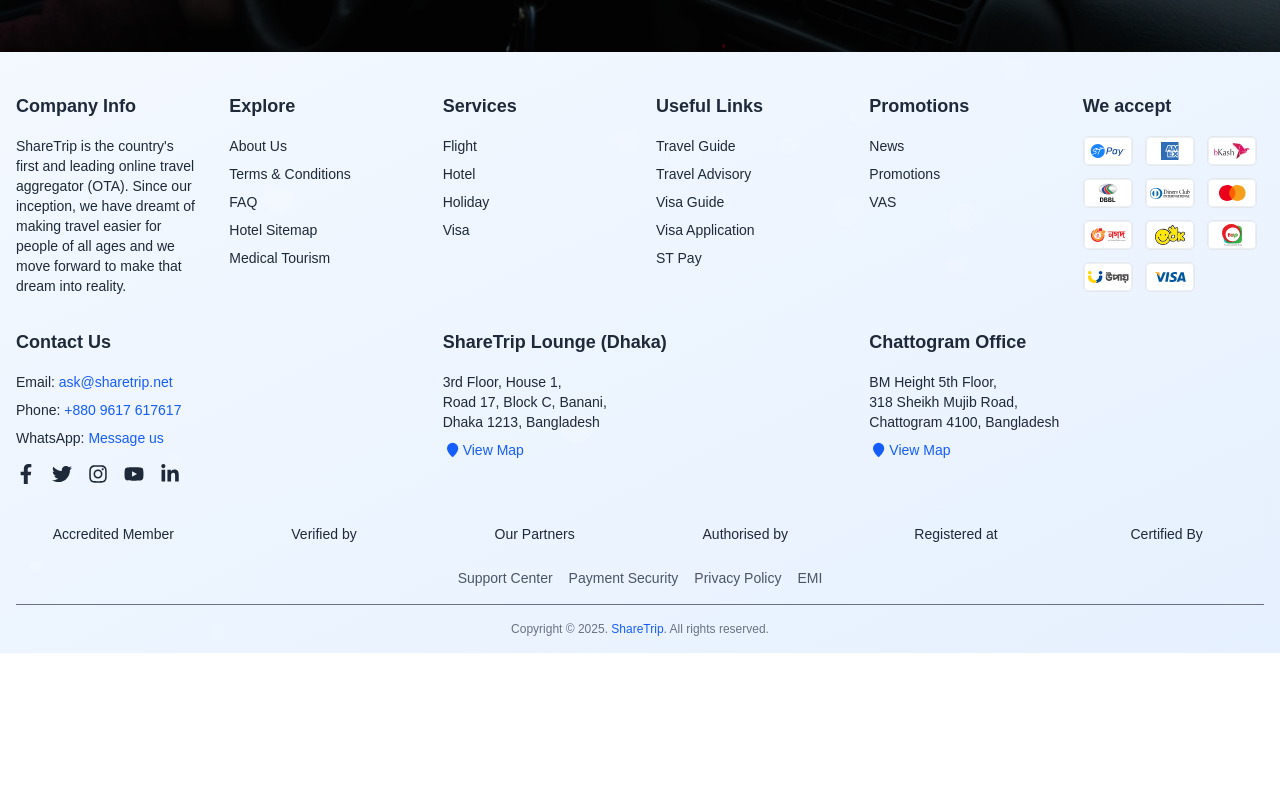
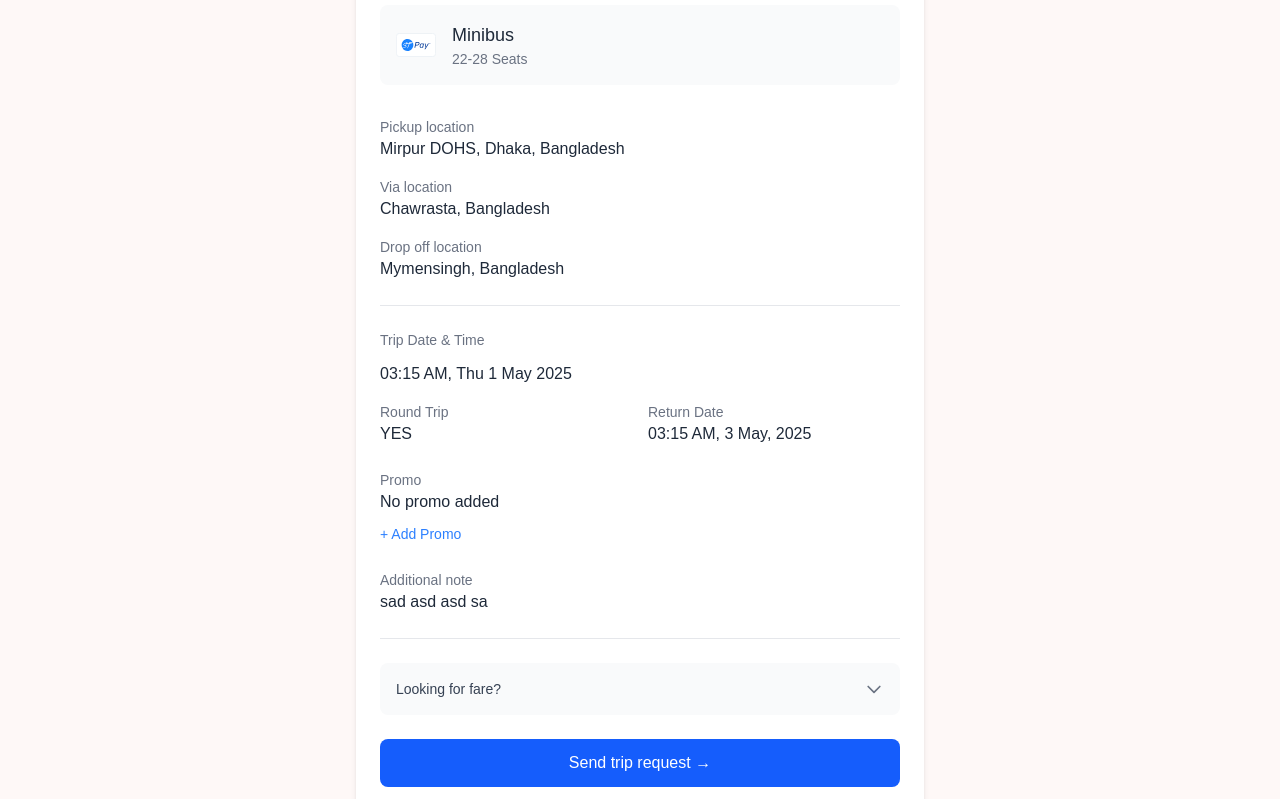
Before and after one commit to khmuhib01/trippe, a Next.js app: page /car-rental/review-trip-request in a window 1280 px wide. Shown: the part 281-1080 px from the top of the page. Before the commit the page ends 934 px from the top, so only its background shows below. Built offline with nearby package versions, Linux system fonts and the light colour scheme.

Commit message:
review trip page design

```diff
--- a/src/app/(rental)/car-rental/review-trip-request/page.jsx
+++ b/src/app/(rental)/car-rental/review-trip-request/page.jsx
@@ -1,5 +1,183 @@
-import React from 'react';
+'use client';
+import React, {useState} from 'react';
+import {Back} from '@/ui-share/Icon';
+import {stPay} from '@/ui-share/Image';
+import Image from 'next/image';
+import {useRouter} from 'next/navigation';
 
 export default function ReviewTripRequest() {
-	return <div>ReviewTripRequest</div>;
+	const router = useRouter();
+	const [showPromoPopup, setShowPromoPopup] = useState(false);
+	const [promoCode, setPromoCode] = useState('');
+	const [showFareInfo, setShowFareInfo] = useState(false);
+
+	const handleApplyPromo = () => {
+		// Handle promo code application logic here
+		setShowPromoPopup(false);
+		// You would typically validate the promo code here
+	};
+
+	return (
+		<section className="bg-[#FEF8F7] min-h-screen py-8">
+			<div className="container mx-auto">
+				<div className="flex justify-center">
+					<div className="w-full max-w-[600px] px-4">
+						{/* Header with Back button */}
+						<div className="mb-6">
+							<button
+								className="flex items-center gap-2 text-gray-600 hover:text-gray-800"
+								onClick={() => router.back()}
+							>
+								<Back /> Back
+							</button>
+						</div>
+
+						{/* Main card */}
+						<div className="bg-white rounded-lg shadow-md p-6">
+							{/* Title section */}
+							<div className="mb-6">
+								<h1 className="text-2xl font-bold text-gray-800">Rental</h1>
+							</div>
+
+							<hr className="my-4 border-gray-200" />
+
+							{/* Vehicle selection */}
+							<div className="mb-8">
+								<div className="flex items-center gap-4 p-4 bg-gray-50 rounded-lg">
+									<Image src={stPay} alt="Minibus" width={40} height={40} />
+									<div>
+										<h2 className="text-lg font-medium text-gray-800">Minibus</h2>
+										<p className="text-sm text-gray-500">22-28 Seats</p>
+									</div>
+								</div>
+							</div>
+
+							{/* Location details */}
+							<div className="space-y-4 mb-6">
+								<div>
+									<h3 className="text-sm font-medium text-gray-500">Pickup location</h3>
+									<p className="text-md font-medium text-gray-800">Mirpur DOHS, Dhaka, Bangladesh</p>
+								</div>
+								<div>
+									<h3 className="text-sm font-medium text-gray-500">Via location</h3>
+									<p className="text-md font-medium text-gray-800">Chawrasta, Bangladesh</p>
+								</div>
+								<div>
+									<h3 className="text-sm font-medium text-gray-500">Drop off location</h3>
+									<p className="text-md font-medium text-gray-800">Mymensingh, Bangladesh</p>
+								</div>
+							</div>
+
+							<hr className="my-6 border-gray-200" />
+
+							{/* Trip details */}
+							<div className="mb-6">
+								<h3 className="text-sm font-medium text-gray-500 mb-3">Trip Date & Time</h3>
+								<p className="text-md text-gray-800 mb-4">03:15 AM, Thu 1 May 2025</p>
+
+								<div className="grid grid-cols-2 gap-4 mb-4">
+									<div>
+										<h3 className="text-sm font-medium text-gray-500">Round Trip</h3>
+										<p className="text-md font-medium text-gray-800">YES</p>
+									</div>
+									<div>
+										<h3 className="text-sm font-medium text-gray-500">Return Date</h3>
+										<p className="text-md font-medium text-gray-800">03:15 AM, 3 May, 2025</p>
+									</div>
+								</div>
+							</div>
+
+							{/* Promo code */}
+							<div className="mb-6">
+								<h3 className="text-sm font-medium text-gray-500">Promo</h3>
+								<p className="text-md font-medium text-gray-800 mb-2">
+									{promoCode ? `Applied: ${promoCode}` : 'No promo added'}
+								</p>
+								<button className="text-blue-500 hover:text-blue-700 text-sm" onClick={() => setShowPromoPopup(true)}>
+									{promoCode ? 'Change Promo' : '+ Add Promo'}
+								</button>
+							</div>
+
+							{/* Additional note */}
+							<div className="mb-6">
+								<h3 className="text-sm font-medium text-gray-500">Additional note</h3>
+								<p className="text-md text-gray-800">sad asd asd sa</p>
+							</div>
+
+							<hr className="my-6 border-gray-200" />
+
+							{/* Action section */}
+							<div className="text-center">
+								<div className="mb-6 p-4 bg-gray-50 rounded-lg text-left">
+									<div
+										className="flex justify-between items-center cursor-pointer"
+										onClick={() => setShowFareInfo(!showFareInfo)}
+									>
+										<h3 className="text-sm font-medium text-gray-700">Looking for fare?</h3>
+										<svg
+											className={`w-5 h-5 text-gray-500 transition-transform ${
+												showFareInfo ? 'transform rotate-180' : ''
+											}`}
+											fill="none"
+											viewBox="0 0 24 24"
+											stroke="currentColor"
+										>
+											<path strokeLinecap="round" strokeLinejoin="round" strokeWidth={2} d="M19 9l-7 7-7-7" />
+										</svg>
+									</div>
+
+									{showFareInfo && (
+										<div className="mt-3 text-sm text-gray-600">
+											<p>
+												Once you place a trip request, our partners will bid on your trip. You can sort through the bids
+												to find the best vehicle at a suitable price for your needs. This lets you receive multiple
+												prices at once with the flexibility and freedom to choose.
+											</p>
+										</div>
+									)}
+								</div>
+
+								<button
+									className="w-full bg-blue-600 hover:bg-blue-700 text-white font-medium py-3 px-4 rounded-lg transition duration-200"
+									onClick={() => router.push('/car-rental/confirmation')}
+								>
+									Send trip request →
+								</button>
+							</div>
+						</div>
+					</div>
+				</div>
+			</div>
+
+			{/* Promo Code Popup */}
+			{showPromoPopup && (
+				<div className="fixed inset-0 bg-black bg-opacity-50 flex items-center justify-center z-50">
+					<div className="bg-white rounded-lg p-6 max-w-md w-full mx-4">
+						<h2 className="text-xl font-bold text-gray-800 mb-4">Apply Promo Code</h2>
+						<input
+							type="text"
+							value={promoCode}
+							onChange={(e) => setPromoCode(e.target.value)}
+							placeholder="Enter promo code"
+							className="w-full p-3 border border-gray-300 rounded-lg mb-4 focus:ring-2 focus:ring-blue-500 focus:border-blue-500"
+						/>
+						<div className="flex justify-end gap-3">
+							<button
+								className="px-4 py-2 border border-gray-300 rounded-lg text-gray-700 hover:bg-gray-100"
+								onClick={() => setShowPromoPopup(false)}
+							>
+								Cancel
+							</button>
+							<button
+								className="px-4 py-2 bg-blue-600 text-white rounded-lg hover:bg-blue-700"
+								onClick={handleApplyPromo}
+							>
+								Apply
+							</button>
+						</div>
+					</div>
+				</div>
+			)}
+		</section>
+	);
 }
```
